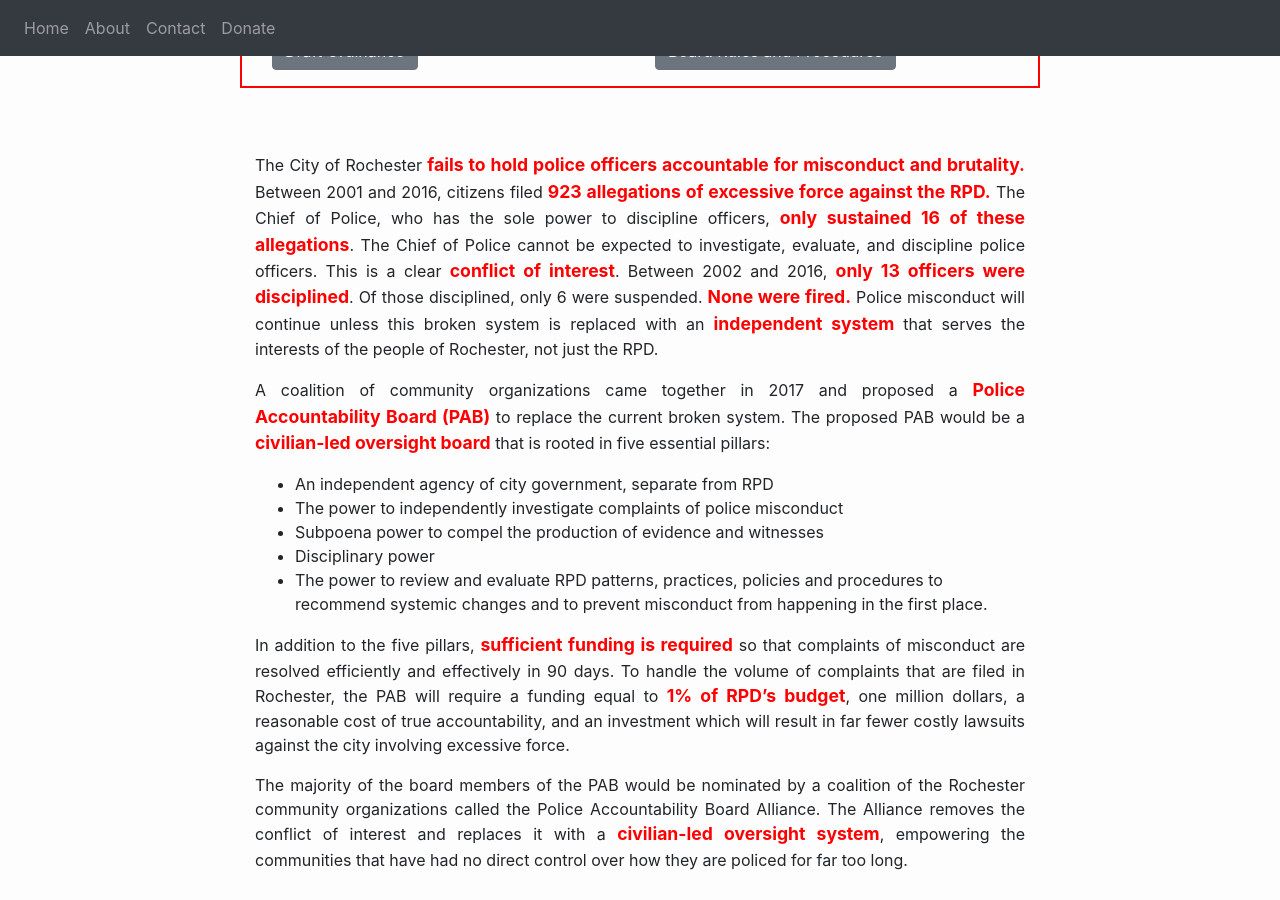
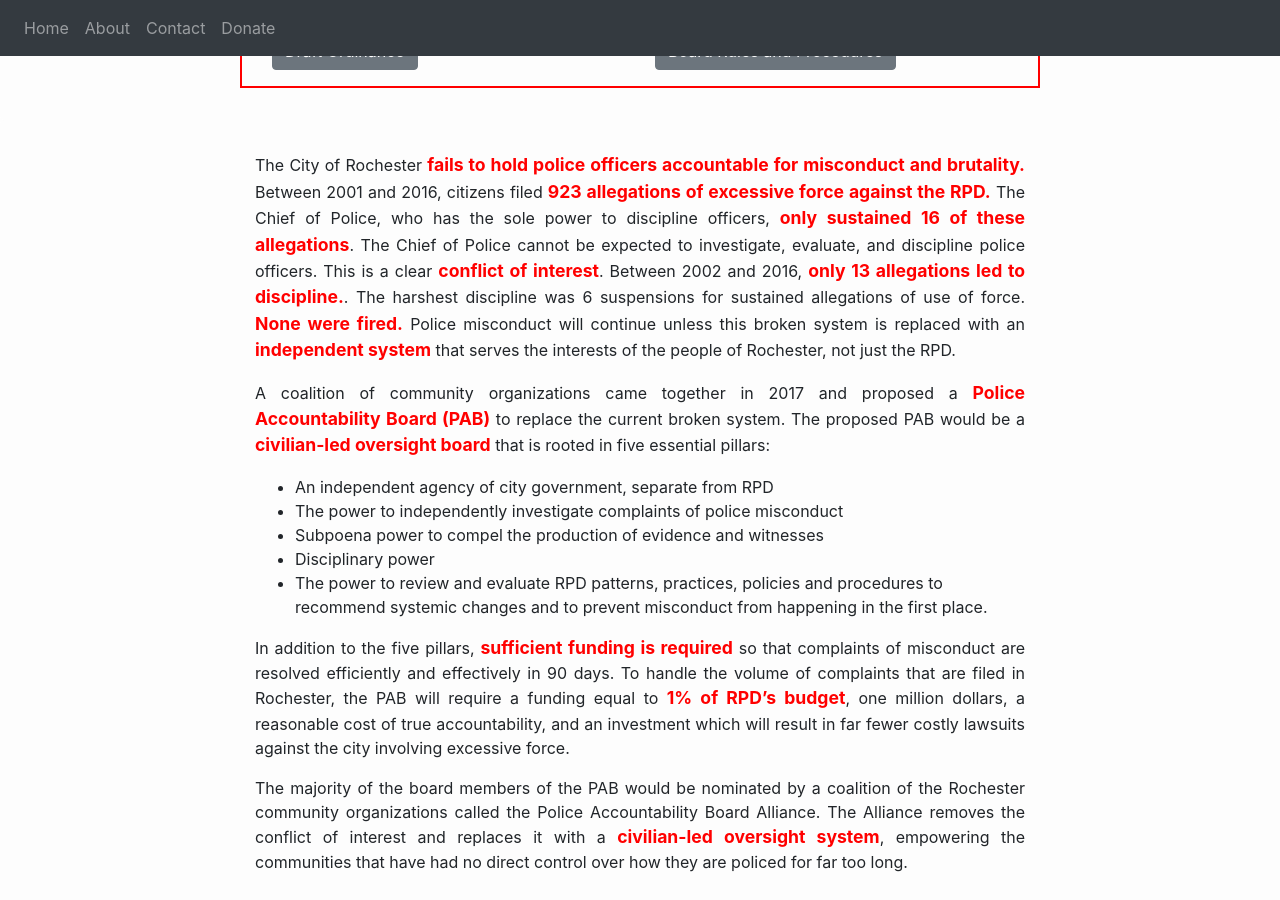
Before and after one commit to pabnow/pabnow.github.io, a Jekyll site: the page built from index.html, in a window 1280 px wide and 900 px high, scrolled down 1024 px. Built offline with Jekyll 4.4.1, drawn with Linux system fonts in a browser that asks for light colours; nearby versions of some CDN libraries; comment, search, counter and statistics services are not loaded.

Commit message:
Update index.html

```diff
--- a/index.html
+++ b/index.html
@@ -110,7 +110,7 @@ title: PAB
 		<h3>Intro Version 3</h3>
 	      -->
 
-		<p style="text-align: justify;">The City of Rochester <span>fails to hold police officers accountable for misconduct and brutality.</span> Between 2001 and 2016, citizens filed <span>923 allegations of excessive force against the RPD.</span> The Chief of Police, who has the sole power to discipline officers, <span>only sustained 16 of these allegations</span>. The Chief of Police cannot be expected to investigate, evaluate, and discipline police officers. This is a clear <span>conflict of interest</span>. Between 2002 and 2016, <span>only 13 officers were disciplined</span>. Of those disciplined, only 6 were suspended. <span>None were fired.</span> Police misconduct will continue unless this broken system is replaced with an <span>independent system</span> that serves the interests of the people of Rochester, not just the RPD.</p>
+		<p style="text-align: justify;">The City of Rochester <span>fails to hold police officers accountable for misconduct and brutality.</span> Between 2001 and 2016, citizens filed <span>923 allegations of excessive force against the RPD.</span> The Chief of Police, who has the sole power to discipline officers, <span>only sustained 16 of these allegations</span>. The Chief of Police cannot be expected to investigate, evaluate, and discipline police officers. This is a clear <span>conflict of interest</span>. Between 2002 and 2016, <span>only 13 allegations led to discipline.</span>. The harshest discipline was 6 suspensions for sustained allegations of use of force. <span>None were fired.</span> Police misconduct will continue unless this broken system is replaced with an <span>independent system</span> that serves the interests of the people of Rochester, not just the RPD.</p>
 
 		<p style="text-align: justify;">A coalition of community organizations came together in 2017 and proposed a <span>Police Accountability Board (PAB)</span> to replace the current broken system. The proposed PAB would be a <span>civilian-led oversight board</span> that is rooted in five essential pillars:</p>
 
```
